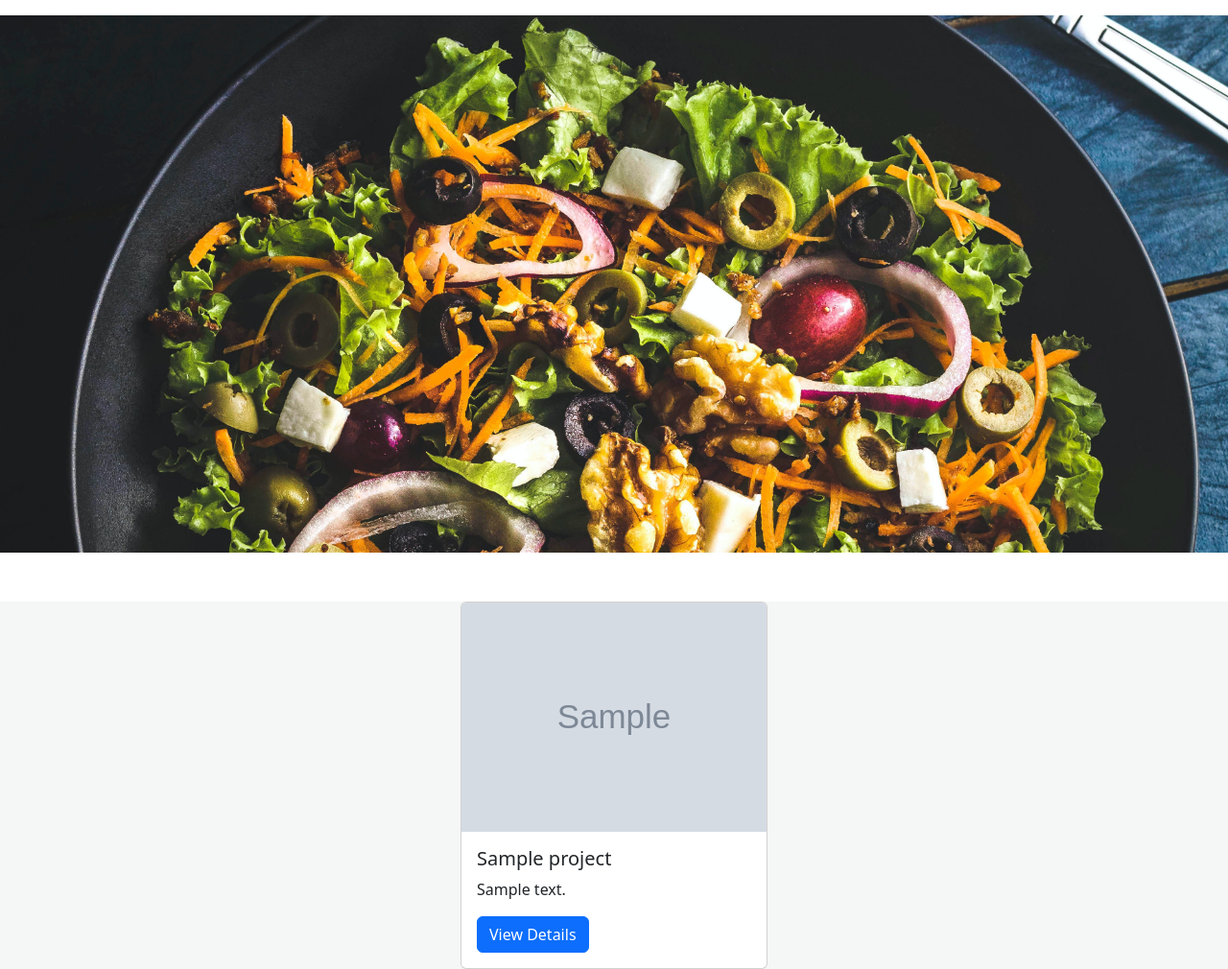
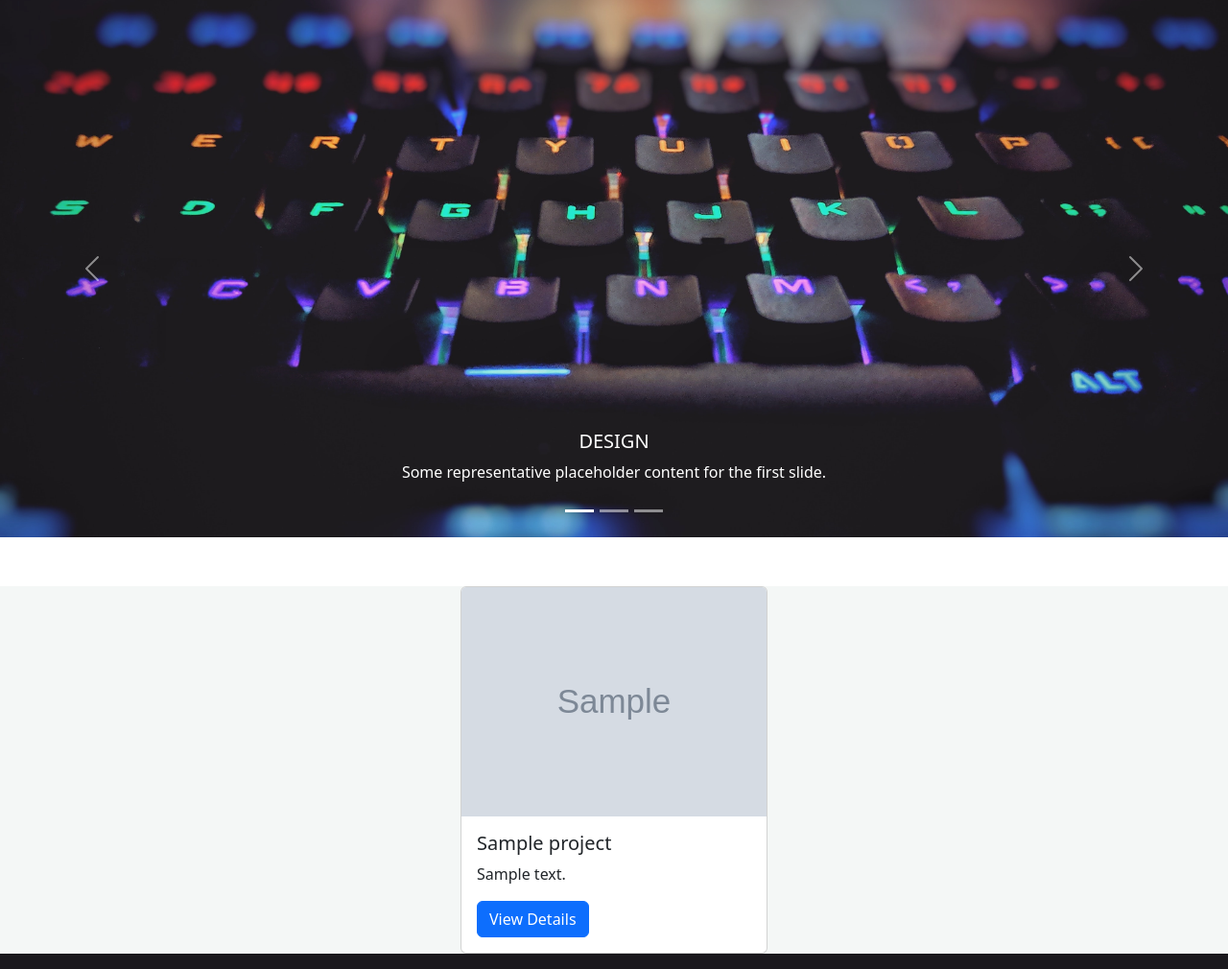
Before and after one commit to victoriamwangi/rateprojects, a Django app: page / in a window 1280 px wide. Shown: the part 56-1066 px from the top of the page at 96% size. Run offline with Django 4.2, Linux system fonts and the light colour scheme; tables that the repository leaves empty hold one stand-in row (values such as "Sample post"); grey boxes marked "Sample" are stand-in pictures; some libraries are stand-ins or nearby versions.

Commit message:
st: add carousel imgs

```diff
--- a/rate/templates/home.html
+++ b/rate/templates/home.html
@@ -1,8 +1,87 @@
 {% extends 'base.html'%} {%block content%}
-<p class="card-text">{{user.username}}</p>
 
 <div class="best">
-  <img class="card-img-top" src="./media/placeholder.jpg" alt="" />
+  <div
+    id="carouselExampleCaptions"
+    class="carousel slide"
+    data-bs-ride="carousel"
+  >
+    <div class="carousel-indicators">
+      <button
+        type="button"
+        data-bs-target="#carouselExampleCaptions"
+        data-bs-slide-to="0"
+        class="active"
+        aria-current="true"
+        aria-label="Slide 1"
+      ></button>
+      <button
+        type="button"
+        data-bs-target="#carouselExampleCaptions"
+        data-bs-slide-to="1"
+        aria-label="Slide 2"
+      ></button>
+      <button
+        type="button"
+        data-bs-target="#carouselExampleCaptions"
+        data-bs-slide-to="2"
+        aria-label="Slide 3"
+      ></button>
+    </div>
+    <div class="carousel-inner">
+      <div class="carousel-item active">
+        <img
+          src="./media/slideshow/content.jpg"
+          class="d-block w-100"
+          alt="..."
+        />
+        <div class="carousel-caption d-none d-md-block">
+          <h5>DESIGN</h5>
+          <p>Some representative placeholder content for the first slide.</p>
+        </div>
+      </div>
+      <div class="carousel-item">
+        <img
+          src="./media/slideshow/efficiency.jpg"
+          class="d-block w-100"
+          alt="..."
+        />
+        <div class="carousel-caption d-none d-md-block">
+          <h5>USABILITY</h5>
+          <p>Some representative placeholder content for the second slide.</p>
+        </div>
+      </div>
+      <div class="carousel-item">
+        <img
+          src="./media/slideshow/three.jpg"
+          class="d-block w-100"
+          alt="..."
+        />
+        <div class="carousel-caption d-none d-md-block">
+          <h5>CONTENT</h5>
+          <p>Some representative placeholder content for the third slide.</p>
+        </div>
+      </div>
+    </div>
+    <button
+      class="carousel-control-prev"
+      type="button"
+      data-bs-target="#carouselExampleCaptions"
+      data-bs-slide="prev"
+    >
+      <span class="carousel-control-prev-icon" aria-hidden="true"></span>
+      <span class="visually-hidden">Previous</span>
+    </button>
+    <button
+      class="carousel-control-next"
+      type="button"
+      data-bs-target="#carouselExampleCaptions"
+      data-bs-slide="next"
+    >
+      <span class="carousel-control-next-icon" aria-hidden="true"></span>
+      <span class="visually-hidden">Next</span>
+    </button>
+  </div>
 </div>
 <div class="allprojects">
   {%for project in projects%}
```
Also changed, not shown: media/slideshow/content.jpg (added), media/slideshow/efficiency.jpg (added), media/slideshow/three.jpg (added).
